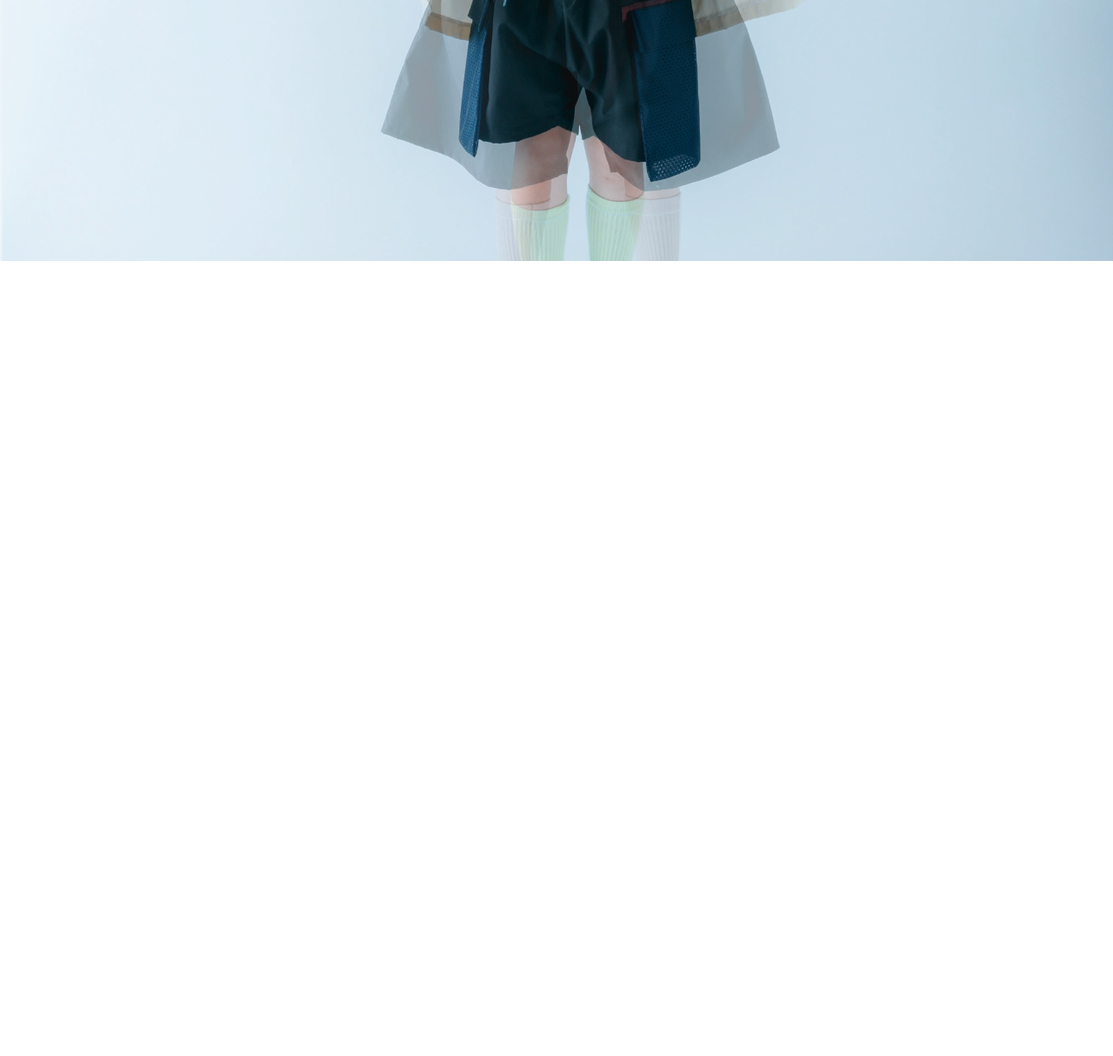
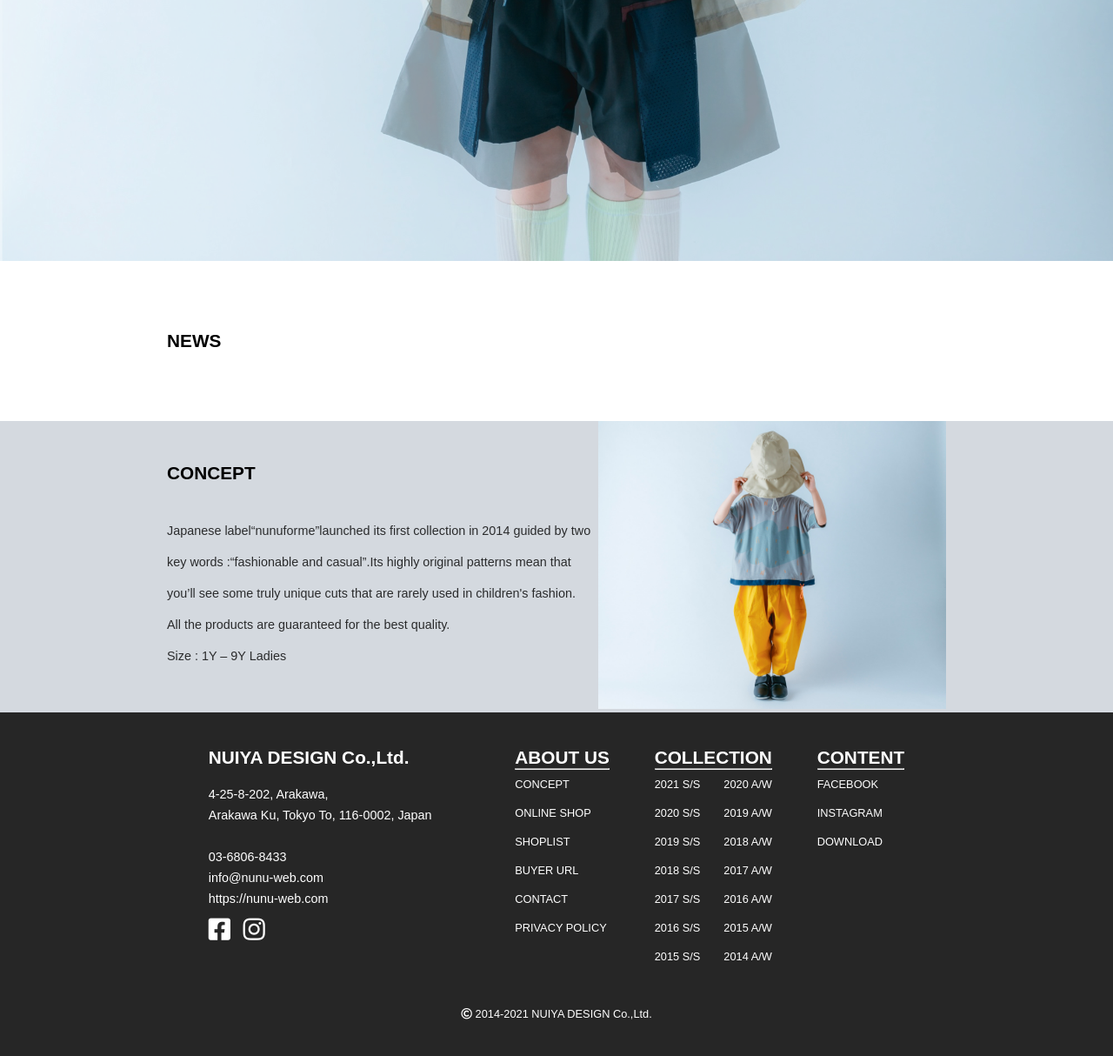
Before and after one commit to anktsverma/Clone-Web, a plain HTML site: page index.html in a window 1280 px wide. Shown: the part 500-1714 px from the top of the page at 87% size. Before the commit the page ends 800 px from the top, so only its background shows below. Drawn offline with Linux system fonts and the light colour scheme.

Commit message:
Structured index

```diff
--- a/index.html
+++ b/index.html
@@ -1,70 +1,172 @@
 <!DOCTYPE html>
 <html lang="en">
   <head>
-    <meta charset="UTF-8">
-    <meta http-equiv="X-UA-Compatible" content="IE=edge">
-    <meta name="viewport" content="width=device-width, initial-scale=1.0">
-    <link rel="stylesheet" href="https://use.fontawesome.com/releases/v5.13.0/css/all.css">
-    <link rel="preconnect" href="https://fonts.gstatic.com">
-<link href="https://fonts.googleapis.com/css2?family=Dosis&display=swap" rel="stylesheet">
+    <meta charset="UTF-8" />
+    <meta http-equiv="X-UA-Compatible" content="IE=edge" />
+    <meta name="viewport" content="width=device-width, initial-scale=1.0" />
+    <link
+      rel="stylesheet"
+      href="https://use.fontawesome.com/releases/v5.13.0/css/all.css"
+    />
+    <link rel="preconnect" href="https://fonts.gstatic.com" />
+    <link
+      href="https://fonts.googleapis.com/css2?family=Dosis&display=swap"
+      rel="stylesheet"
+    />
     <title>Document</title>
     <style>
-        *{
-            margin:0px;
-            padding:0px;
+      * {
+        margin: 0px;
+        padding: 0px;
         box-sizing: border-box;
       }
-        html{
+      html {
         font-size: 16px;
       }
-        a{text-decoration: none;}
-        i{font-size:1.5rem ;}
-        .container{
-            display:flex;
-            flex-direction:column;
+      a {
+        text-decoration: none;
       }
-        .header{
-            display:flex;
+      i {
+        font-size: 1.5rem;
+      }
+      .container {
+        display: flex;
+        flex-direction: column;
+      }
+      .header {
+        display: flex;
         flex-direction: row;
-            background-color: #fff;
+        background-color: rgba(255, 255,255,0.9);
         align-items: center;
         justify-content: space-around;
-            width:100%;
-            padding:10px 0px;
-            position:fixed;
-
+        width: 100%;
+        padding: 10px 0px;
+        position: fixed;
       }
-        .header img{width:200px;}
-        .header a{color:#000;padding:5px;font-family: 'Dosis', sans-serif;font-size:1.1rem;}
-        .slideshow{
-            background:url("img/asset1.jpg") 50% 50% / cover repeat scroll padding-box border-box rgba(0, 0, 0, 0);
-            height:100vh;
-            width:100%;
-            display:flex;
-            align-items:center;
+      .header img {
+        width: 200px;
+      }
+      .header a {
+        color: #000;
+        padding: 5px;
+        font-family: "Dosis", sans-serif;
+        font-size: 1.1rem;
+      }
+      .header a:hover{color:#818C90;}
+      .slideshow {
+        background: url("img/asset1.jpg") 50% 50% / cover repeat scroll
+          padding-box border-box rgba(0, 0, 0, 0);
+        height: 100vh;
+        width: 100%;
+        display: flex;
+        align-items: center;
         justify-content: center;
         animation-name: changebg;
         animation-duration: 18s;
         animation-iteration-count: infinite;
+      }
+
+      .footer{
+          width:100%;
+          background-color: #262626;
+          color: #fff;
+          display: flex;
+          justify-content: center;
+         font-family: "Hiragino Kaku Gothic Pro", メイリオ, sans-serif;
+
+      }
+      li{list-style-type: none;line-height:4vh;}
+      .footer ul li a{color:#fff;font-size:0.8rem;}
+      .footerB h2{text-align: center;font-size:1.3rem;}
+      .footerA h2{font-size:1.3rem;}
+      .footerA p{font-size:0.9rem;line-height:3vh;}
+      .footerA a{color:#fff;}
+      .footerA i{padding:10px 10px 0px 0px;font-size:1.8rem;}
+      .footercon{
+          width:70%;
+          display: flex;
+          flex-direction: column;
+          padding:40px 0px;
+      }
+      .footer1{
+          display: flex;
+          justify-content: space-around;
+      }
+      .footer2{padding:40px 0px 0px 0px;}
+      .footer2 p{
+          text-align: center;
+      }
+      .footer2 a{color:#fff;font-size:0.8rem;}
+      .footer2 i{font-size:0.8rem;}
+      .footerB{
+          display: flex;
+          width:50%;
+          justify-content: space-between;
+
+      }
+      .footer a:hover{color:#907A7F;}
+
+      .collection{display:flex;justify-content: space-between;}
+      @keyframes changebg {
+        0% {
+          background: url("img/asset1.jpg") 50% 50% / cover repeat scroll
+            padding-box border-box rgba(0, 0, 0, 0);
+        }
+        20% {
+          background: url("img/asset2.jpg") 50% 50% / cover repeat scroll
+            padding-box border-box rgba(0, 0, 0, 0);
+        }
+        40% {
+          background: url("img/asset3.jpg") 50% 50% / cover repeat scroll
+            padding-box border-box rgba(0, 0, 0, 0);
+        }
+        60% {
+          background: url("img/asset4.jpg") 50% 50% / cover repeat scroll
+            padding-box border-box rgba(0, 0, 0, 0);
+        }
+        80% {
+          background: url("img/asset5.jpg") 50% 50% / cover repeat scroll
+            padding-box border-box rgba(0, 0, 0, 0);
+        }
+        100% {
+          background: url("img/asset6.jpg") 50% 50% / cover repeat scroll
+            padding-box border-box rgba(0, 0, 0, 0);
+        }
+      }
 
 
+      .news{
+          width:100%;
+          display: flex;
+          justify-content: center;
+          padding:80px 0px;
+      }
+      .newscon{
+          width:70%;
+      }
+      .concept{
+          width:100%;
+          display: flex;
+          justify-content: center;
+          background-color: #D4D9DF;
+      }
+      .conceptcon{
+          width:70%;
+          display: flex;
+          align-items:center;
       }
 
-        @keyframes changebg{
-            0%{ background:url("img/asset1.jpg") 50% 50% / cover repeat scroll padding-box border-box rgba(0, 0, 0, 0);}
-            20%{ background:url("img/asset2.jpg") 50% 50% / cover repeat scroll padding-box border-box rgba(0, 0, 0, 0);}
-            40%{ background:url("img/asset3.jpg") 50% 50% / cover repeat scroll padding-box border-box rgba(0, 0, 0, 0);}
-            60%{ background:url("img/asset4.jpg") 50% 50% / cover repeat scroll padding-box border-box rgba(0, 0, 0, 0);}
-            80%{ background:url("img/asset5.jpg") 50% 50% / cover repeat scroll padding-box border-box rgba(0, 0, 0, 0);}
-            100%{ background:url("img/asset6.jpg") 50% 50% / cover repeat scroll padding-box border-box rgba(0, 0, 0, 0);}
+      .img1{
+          width:400px;
       }
+      .news h2, .conceptcon h2{font-family: "Hiragino Kaku Gothic Pro", sans-serif;font-size:1.3rem;}
+      .conceptcon p{font-family: "Hiragino Kaku Gothic Pro", sans-serif;font-size:0.9rem;opacity: 0.8;line-height:4.5vh;}
     </style>
   </head>
   <body>
-
     <div class="container">
       <div class="header">
-               <div><img src="img/logo.png" alt="LOGO"></div>
+        <div><img src="img/logo.png" alt="LOGO" /></div>
         <div>
           <a href="">CONCEPT</a>
           <a href="">COLLECTION</a>
@@ -78,9 +180,100 @@
       </div>
 
       <div class="slideshow">
-               <div><img src="img/asset7.png" alt=""></div>
+        <div><img src="img/asset7.png" alt="" /></div>
+      </div>
+
+     <div class="news">
+         <div class="newscon">
+           <h2>NEWS</h2>
+         </div>
+     </div>
+    <div class="concept">
+        <div class="conceptcon">
+             <div>
+                 <h2>CONCEPT</h2>
+                <p><br>Japanese label“nunuforme”launched its first collection in 2014 guided by two key words :“fashionable and casual”.Its highly original patterns mean that you’ll see some truly unique cuts that are rarely used in children's fashion.<br>All the products are guaranteed for the best quality.<br>Size : 1Y – 9Y Ladies</p>
+             </div>
+             <div>
+               <img src="img/img1.jpg" alt="" class="img1">
+             </div>
         </div>
     </div>
 
+    <div class="sm-slide">
+
+    </div>
+
+    <div class="footer">
+        <div class="footercon">
+           <div class="footer1">
+               <div class="footerA">
+                <div><h2>NUIYA DESIGN Co.,Ltd.</h2></div><br>
+                <div><p>4-25-8-202, Arakawa, <br>Arakawa Ku, Tokyo To, 116-0002, Japan<br><br><a href="tel:03-6806-8433">03-6806-8433</a><br><a href="#">info@nunu-web.com</a><br><a href="#">https://nunu-web.com</a></p></div>
+               <div><i class="fab fa-facebook-square"></i> <i class="fab fa-instagram"></i></div>
+            </div>
+               <div class="footerB">
+                <div>
+                    <h2>ABOUT US</h2>
+                    <hr>
+                   <div> <ul>
+                      <li><a href="#">CONCEPT</a></li>
+                      <li><a href="#" target="_blank">ONLINE SHOP</a></li>
+                      <li><a href="#">SHOPLIST</a></li>
+                      <li><a href="#" target="_blank">BUYER URL</a></li>
+                      <li><a href="#">CONTACT</a></li>
+                      <li><a href="#">PRIVACY POLICY</a></li>
+                    </ul></div>
+                  </div>
+
+                  <div>
+                    <h2>COLLECTION</h2>
+                    <hr>
+                    <div class="collection">
+                    <div><ul>
+                      <li><a href="#">2021 S/S</a></li>
+                      <li><a href="#">2020 S/S</a></li>
+                      <li><a href="#">2019 S/S</a></li>
+                      <li><a href="#">2018 S/S</a></li>
+                      <li><a href="#">2017 S/S</a></li>
+                      <li><a href="#">2016 S/S</a></li>
+                      <li><a href="#">2015 S/S</a></li>
+                    </ul>
+                </div>
+                <div>
+                    <ul>
+                      <li><a href="#">2020 A/W</a></li>
+                      <li><a href="#">2019 A/W</a></li>
+                      <li><a href="#">2018 A/W</a></li>
+                      <li><a href="#">2017 A/W</a></li>
+                      <li><a href="#">2016 A/W</a></li>
+                      <li><a href="#">2015 A/W</a></li>
+                      <li><a href="#">2014 A/W</a></li>
+                    </ul>
+                </div>
+                </div>
+                  </div>
+
+                  <div>
+                    <h2>CONTENT</h2>
+                    <hr>
+                    <div>
+                    <ul>
+                      <li><a href="#" target="_blank">FACEBOOK</a></li>
+                      <li><a href="#" target="_blank">INSTAGRAM</a></li>
+                      <li><a href="#">DOWNLOAD</a></li>
+                    </ul>
+                </div>
+                  </div>
+               </div>
+           </div>
+           <div class="footer2">
+            <p><a href="https://nunu-web.com/" title="" rel="home"><i class="far fa-copyright"></i> 2014-2021 NUIYA DESIGN Co.,Ltd.</a></p>
+           </div>
+        </div>
+
+    </div>
+
+    </div>
   </body>
 </html>
```
Also changed, not shown: img/img1.jpg (added). Lines whose indentation alone changed are shown as unchanged.
